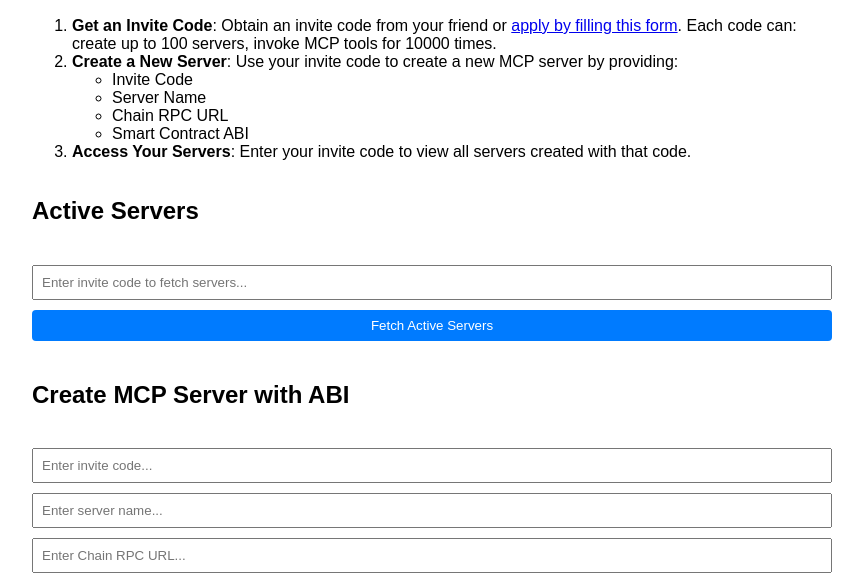
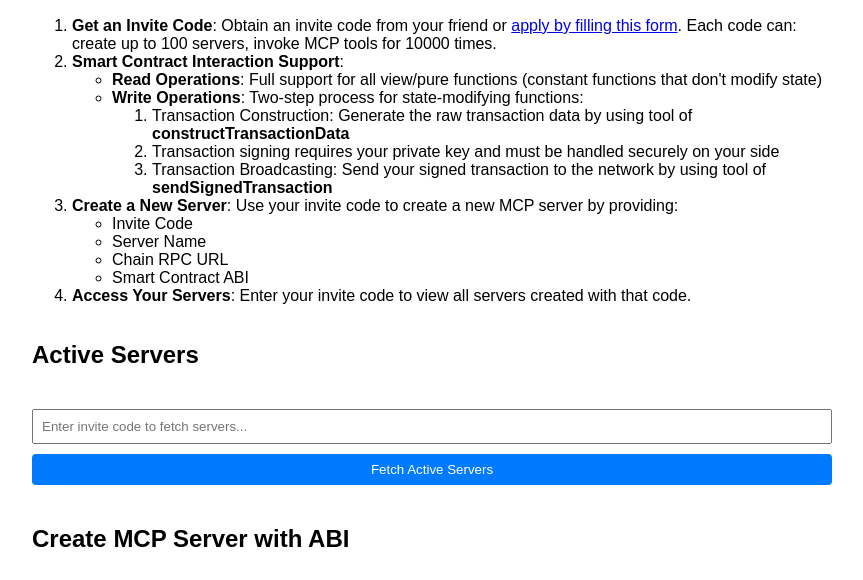
Before and after one commit to cipher-flow/mcp-wrapper, a website: page public/index.html in a window 1280 px wide. Shown: the part 159-739 px from the top of the page, without its empty margins (208-1071 px from the left). Drawn offline with Linux system fonts and the light colour scheme.

Commit message:
text: update home page user guide

```diff
--- a/public/index.html
+++ b/public/index.html
@@ -51,6 +51,18 @@
             <h2>Paste Solidity ABI and get a running MCP(Model Context Protocol) server!</h2>
             <ol>
                 <li><strong>Get an Invite Code</strong>: Obtain an invite code from your friend or <a href="https://forms.gle/eUbXK7NgNwRnztRJA" target="_blank">apply by filling this form</a>. Each code can: create up to 100 servers, invoke MCP tools for 10000 times.</li>
+                <li><strong>Smart Contract Interaction Support</strong>:
+                    <ul>
+                        <li><strong>Read Operations</strong>: Full support for all view/pure functions (constant functions that don't modify state)</li>
+                        <li><strong>Write Operations</strong>: Two-step process for state-modifying functions:
+                            <ol>
+                                <li>Transaction Construction: Generate the raw transaction data by using tool of <strong>constructTransactionData</strong></li>
+                                <li>Transaction signing requires your private key and must be handled securely on your side</li>
+                                <li>Transaction Broadcasting: Send your signed transaction to the network by using tool of <strong>sendSignedTransaction</strong></li>
+                            </ol>
+                        </li>
+                    </ul>
+                </li>
                 <li><strong>Create a New Server</strong>: Use your invite code to create a new MCP server by providing:
                     <ul>
                         <li>Invite Code</li>
```
